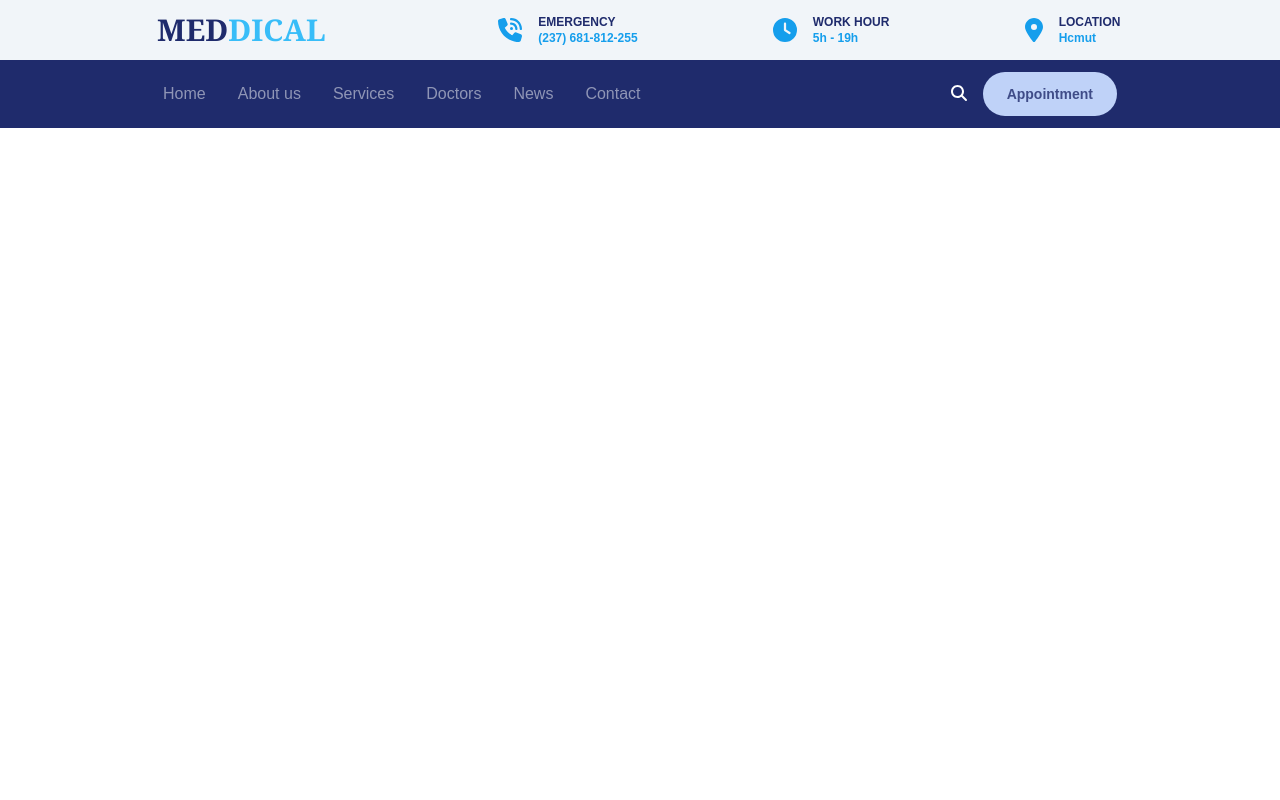
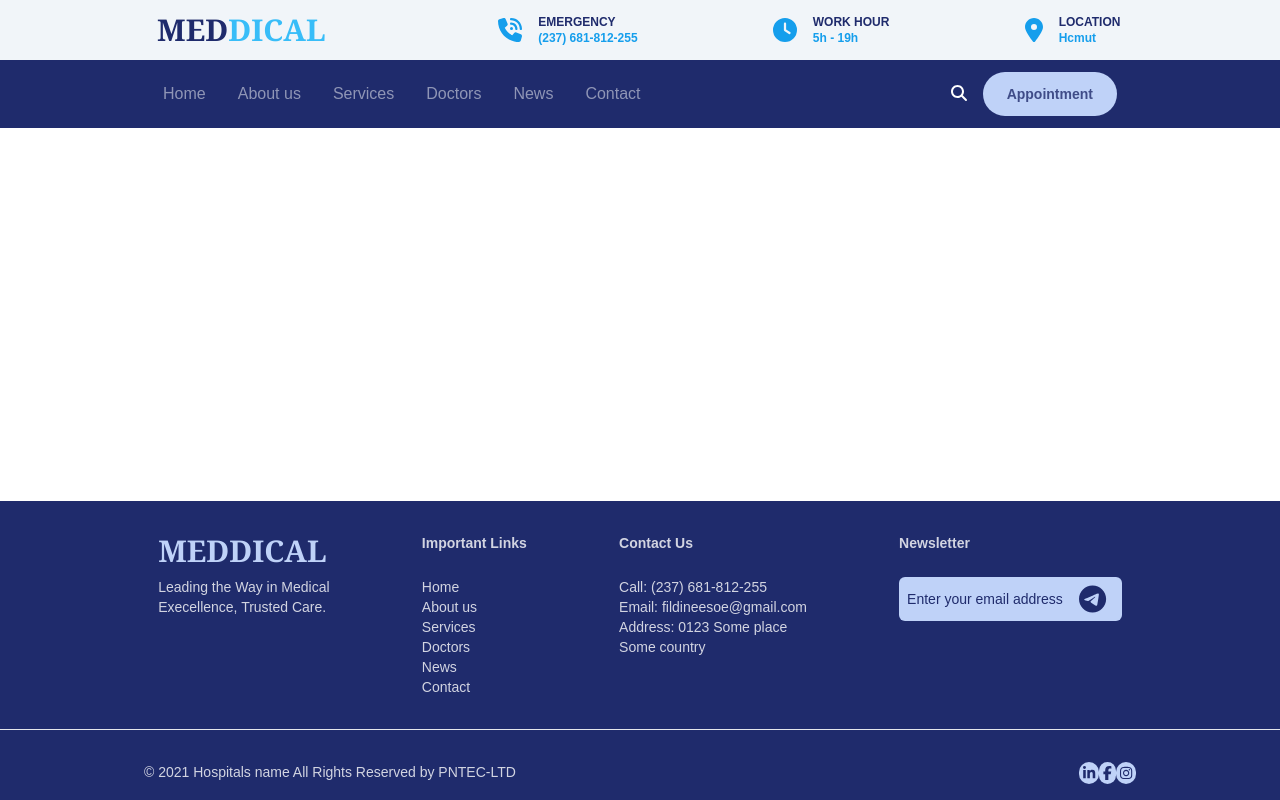
Before and after one commit to MinhChieens/random-assgn-demo, a React (Vite) app: page / in a window 1280 px wide. Built offline with nearby package versions, Linux system fonts and the light colour scheme.

Commit message:
modified:   package-lock.json 	modified:   package.json 	modified:   src/components/Footer.jsx 	deleted:    src/components/Header.jsx 	modified:   src/components/Navbar.jsx 	modified:   src/pages/HomeInfo.jsx

```diff
--- a/package.json
+++ b/package.json
@@ -11,6 +11,8 @@
   },
   "dependencies": {
     "@fortawesome/fontawesome-svg-core": "^6.5.1",
+    "@fortawesome/free-brands-svg-icons": "^6.5.2",
+    "@fortawesome/free-regular-svg-icons": "^6.5.2",
     "@fortawesome/free-solid-svg-icons": "^6.5.1",
     "@fortawesome/react-fontawesome": "^0.2.0",
     "font-awesome": "^4.7.0",
--- a/src/components/Footer.jsx
+++ b/src/components/Footer.jsx
@@ -1,9 +1,17 @@
 import { navigation } from "../constants/index";
+
+import { FontAwesomeIcon } from "@fortawesome/react-fontawesome";
+import {
+  faTelegram,
+  faFacebookF,
+  faInstagram,
+  faLinkedinIn,
+} from "@fortawesome/free-brands-svg-icons";
 
 const Footer = () => {
   return (
-    <div className="static bottom-0 left-0 w-full flex items-center text-white/80 text-sm bg-darkblue">
-      <div className="flex m-auto py-8">
+    <div className="fixed bottom-0 left-0 w-full flex flex-col text-white/80 text-sm bg-darkblue">
+      <div className="flex m-auto pt-8 pb-4 px-28 w-full">
         <div className="flex-col items-center mx-auto px-4 align-top">
           <p className="text-lightblue text-3xl font-bold font-serif pb-2">
             MEDDICAL
@@ -37,10 +45,37 @@ const Footer = () => {
         </div>
         <div className="flex-col items-center mx-auto px-4 align-top">
           <span className="block font-bold pb-6">Newsletter</span>
-          <button className="">Enter your email address</button>
+          <a
+            className="flex bg-lightblue rounded-md px-2 py-2 text-darkblue items-center"
+            href="#newsletter"
+          >
+            <span>Enter your email address</span>
+            <FontAwesomeIcon
+              className="pl-4 pr-2"
+              icon={faTelegram}
+              size="2x"
+            />
+          </a>
         </div>
       </div>
-      <div></div>
+      <hr className="w-full h-1px my-4 px-auto bg-white/50" />
+      <div className="flex flex-row my-4 justify-between px-36">
+        <span>© 2021 Hospitals name All Rights Reserved by PNTEC-LTD</span>
+        <div className="flex">
+          <FontAwesomeIcon
+            className="bg-lightblue rounded-full px-1 py-1 text-darkblue"
+            icon={faLinkedinIn}
+          />
+          <FontAwesomeIcon
+            className="bg-lightblue rounded-full px-1 py-1 text-darkblue"
+            icon={faFacebookF}
+          />
+          <FontAwesomeIcon
+            className="bg-lightblue rounded-full px-1 py-1 text-darkblue"
+            icon={faInstagram}
+          />
+        </div>
+      </div>
     </div>
   );
 };
--- a/src/components/Header.jsx
+++ /dev/null
@@ -1,9 +0,0 @@
-const Header = () => {
-  return (
-    <div className="fixed top-0 left-0 w-full flex items-center bg-white">
-      <img src="./vite.svg" alt="logo" />
-    </div>
-  );
-};
-
-export default Header;
--- a/src/components/Navbar.jsx
+++ b/src/components/Navbar.jsx
@@ -4,7 +4,7 @@ import { navigation } from "../constants";
 import { FontAwesomeIcon } from "@fortawesome/react-fontawesome";
 import { faMagnifyingGlass } from "@fortawesome/free-solid-svg-icons";
 
-const Header = () => {
+const Navbar = () => {
   const pathname = useLocation();
 
   return (
@@ -46,4 +46,4 @@ const Header = () => {
   );
 };
 
-export default Header;
+export default Navbar;
--- a/src/pages/HomeInfo.jsx
+++ b/src/pages/HomeInfo.jsx
@@ -1,7 +1,13 @@
 import React from "react";
 import Navbar from "../components/Navbar";
+import Footer from "../components/Footer";
+
 const HomeInfo = () => {
-   return <Navbar></Navbar>;
+  return (
+    <>
+      <Navbar></Navbar>;<Footer></Footer>;
+    </>
+  );
 };
 
 export default HomeInfo;
```
Also changed, not shown: 1 other file (tests, documents, lock files or other folders).
